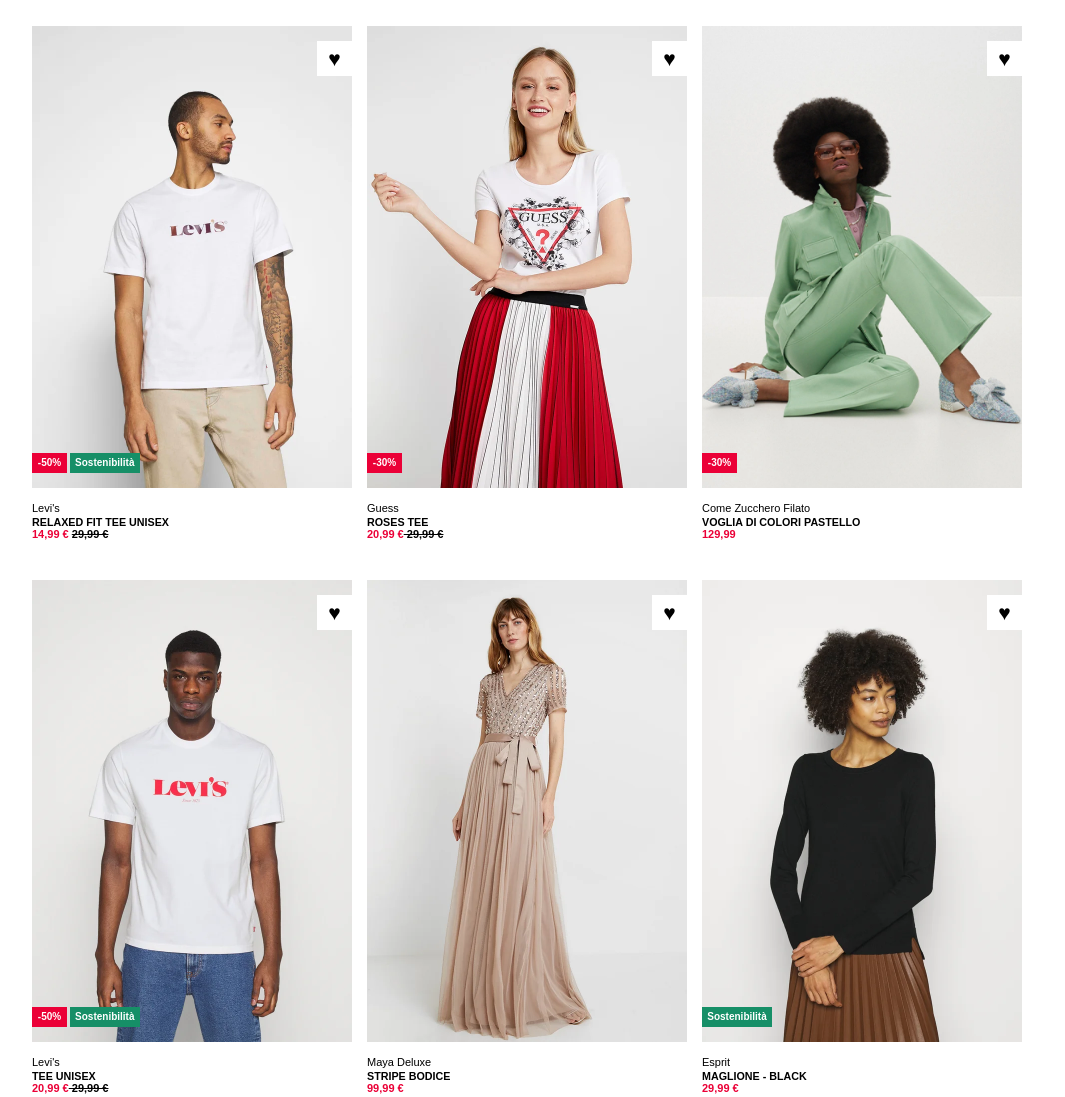
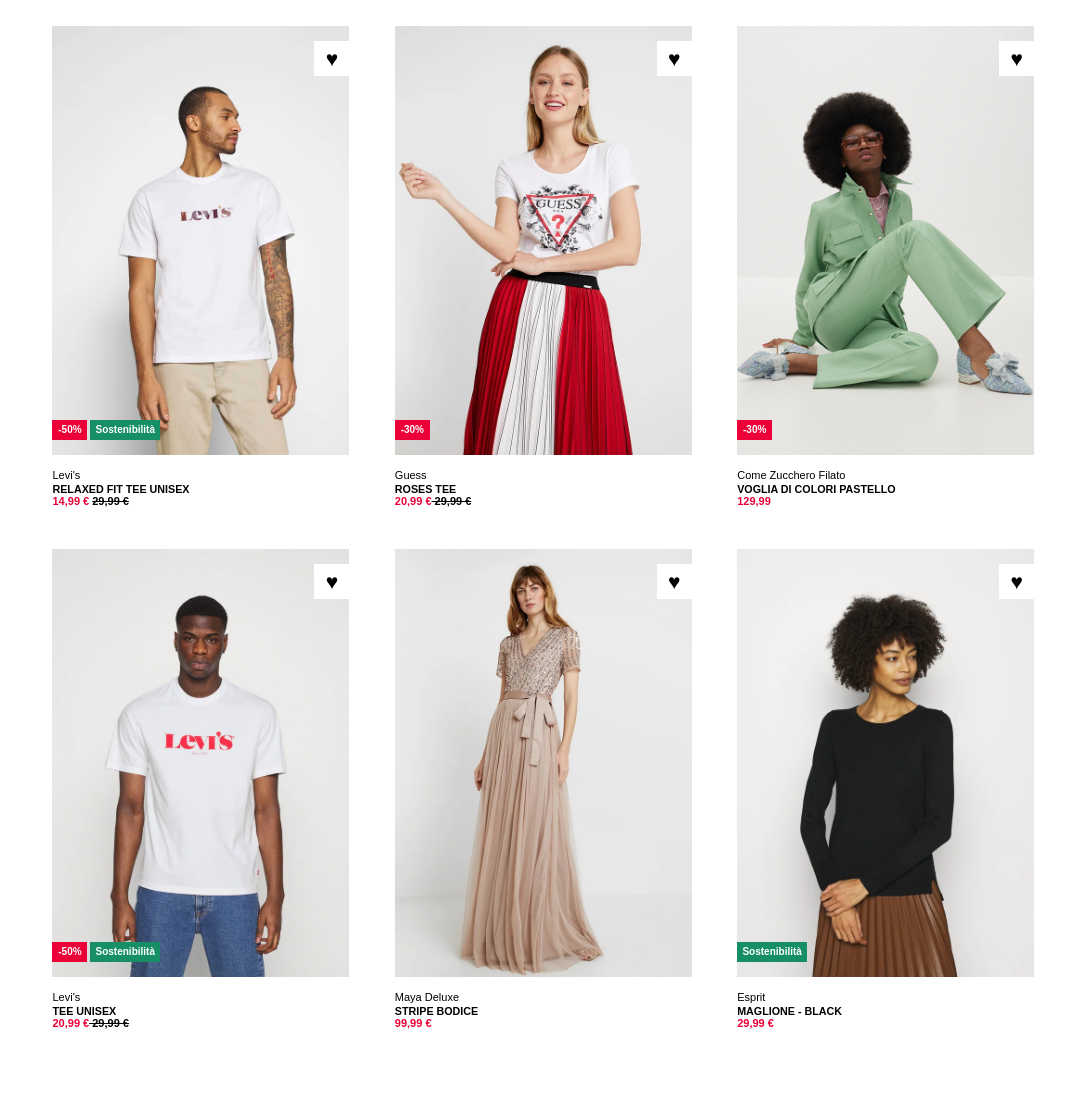
Before and after one commit to SimoMassaro52/html-css-boolando, a plain HTML site: page index.html in a window 1280 px wide. Shown: the whole page, without its empty margins (96-1161 px from the left). After the commit the page ends 1071 px from the top, so only its background shows below. Drawn offline with Linux system fonts and the light colour scheme.

Commit message:
ottimizzato, corretto, sostituito le background-image con dei contenuti in html

```diff
--- a/index.html
+++ b/index.html
@@ -11,7 +11,9 @@
     <div class="bigbox">
         <div class="upperrow">
             <div class="up-left">
-                <div id="pic" class="a1">
+                <div class="pic">
+                    <img src="images/1.webp" class="first">
+                    <img src="images/1b.webp" class="second">
                     <div id="favorite">
                         <span>&#9829;</span>
                     </div>
@@ -27,7 +29,9 @@
                 </div>
             </div>
             <div class="up-mid">
-                <div id="pic" class="a2">
+                <div class="pic">
+                    <img src="images/2.webp" class="first">
+                    <img src="images/2b.webp" class="second">
                     <div id="favorite">
                         <span>&#9829;</span>
                     </div>
@@ -42,7 +46,9 @@
                 </div>
             </div>
             <div class="up-right">
-                <div id="pic" class="a3">
+                <div class="pic">
+                    <img src="images/3.webp" class="first">
+                    <img src="images/3b.webp" class="second">
                     <div id="favorite">
                         <span>&#9829;</span>
                     </div>
@@ -59,7 +65,9 @@
         </div>
         <div class="lowerrow">
             <div class="down-left">
-                <div id="pic" class="b1">
+                <div class="pic">
+                    <img src="images/4.webp" class="first">
+                    <img src="images/4b.webp" class="second">
                     <div id="favorite">
                         <span>&#9829;</span>
                     </div>
@@ -75,7 +83,9 @@
                 </div>
             </div>
             <div class="down-mid">
-                <div id="pic" class="b2">
+                <div class="pic">
+                    <img src="images/5.webp" class="first">
+                    <img src="images/5b.webp" class="second">
                     <div id="favorite">
                         <span>&#9829;</span>
                     </div>
@@ -87,7 +97,9 @@
                 </div>
             </div>
             <div class="down-right">
-                <div id="pic" class="b3">
+                <div class="pic">
+                    <img src="images/6.webp" class="first">
+                    <img src="images/6b.webp" class="second">
                     <div id="favorite">
                         <span>&#9829;</span>
                     </div>
--- a/style.css
+++ b/style.css
@@ -12,81 +12,46 @@
     margin: 2% 10%;
 }
 
-.bigbox::after , .upperrow::after, .lowerrow::after{
-    content: "";
-    clear: both;
-    display: table;
-}
-
 .upperrow, .lowerrow{
     margin-bottom: 40px;
 }
 
+/* rimosso float e clearfix, sostituito con display:inline-block*/
+
 .up-left, .up-mid, .up-right, .down-left, .down-mid, .down-right {
-   float: left;
+   display: inline-block;
+   width: 31%;
+   padding: 0 1%;
+   margin: 0 1%;
 }
 
-.up-mid, .down-mid{
-    padding: 0 15px;
-}
+/*sistemato le immagini e i tag in modo da inserirle come contenuti e non background*/
 
-#pic{
-    height: 462px;
-    width: 320px;
-    background-size: cover;
+.pic{
     position: relative;
 }
 
-/*foto*/
-
-.a1{
-    background-image: url(images/1.webp)
+img{
+    width: 100%;
+    cursor: pointer;
 }
 
-.a2{
-    background-image: url(images/2.webp);
+.first{
+  display: block;
 }
 
-.a3{
-    background-image: url(images/3.webp);
-}
-
-.b1{
-    background-image: url(images/4.webp);
-}
-
-.b2{
-    background-image: url(images/5.webp);
-}
-
-.b3{
-    background-image: url(images/6.webp);
+.second{
+    display: none;
 }
 
 /* funzione hover*/
 
-.a1:hover{
-    background-image: url(images/1b.webp);
+.pic:hover .first{
+    display: none;
 }
 
-.a2:hover{
-    background-image: url(images/2b.webp);
-}
-
-.a3:hover{
-    background-image: url(images/3b.webp);
-}
-
-.b1:hover{
-    background-image: url(images/4b.webp);
-}
-
-.b2:hover{
-    background-image: url(images/5b.webp);
-}
-
-.b3:hover{
-    background-image: url(images/6b.webp);
+.pic:hover .second{
+    display: block;
 }
 
 /*etichette*/
@@ -100,6 +65,7 @@
     top: 15px;
     text-align: center;
     font-size: 21px;
+
 }
 
 /*piccolo esperimento con hover per vedere se le precedenti regole vengono considerate o no*/
```
